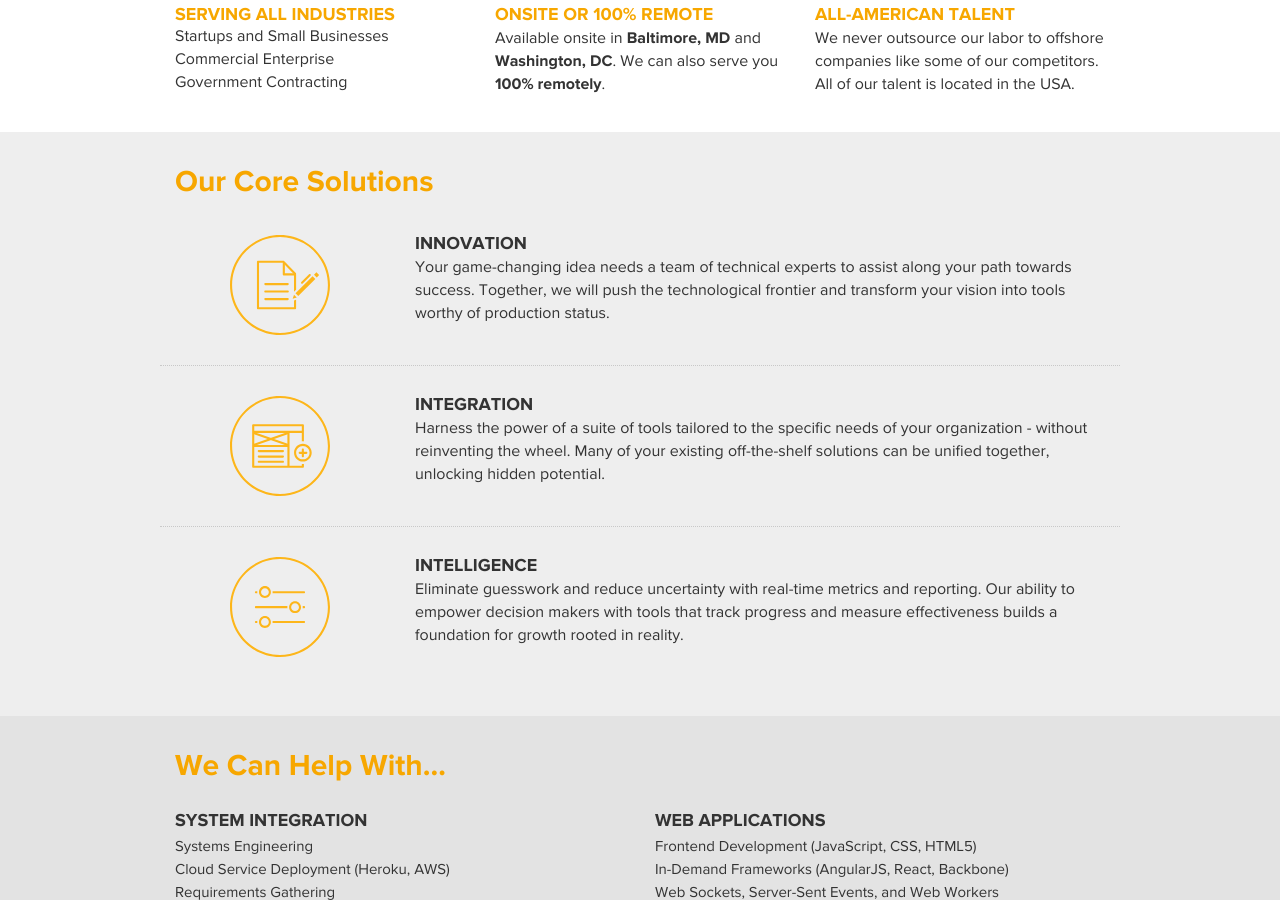
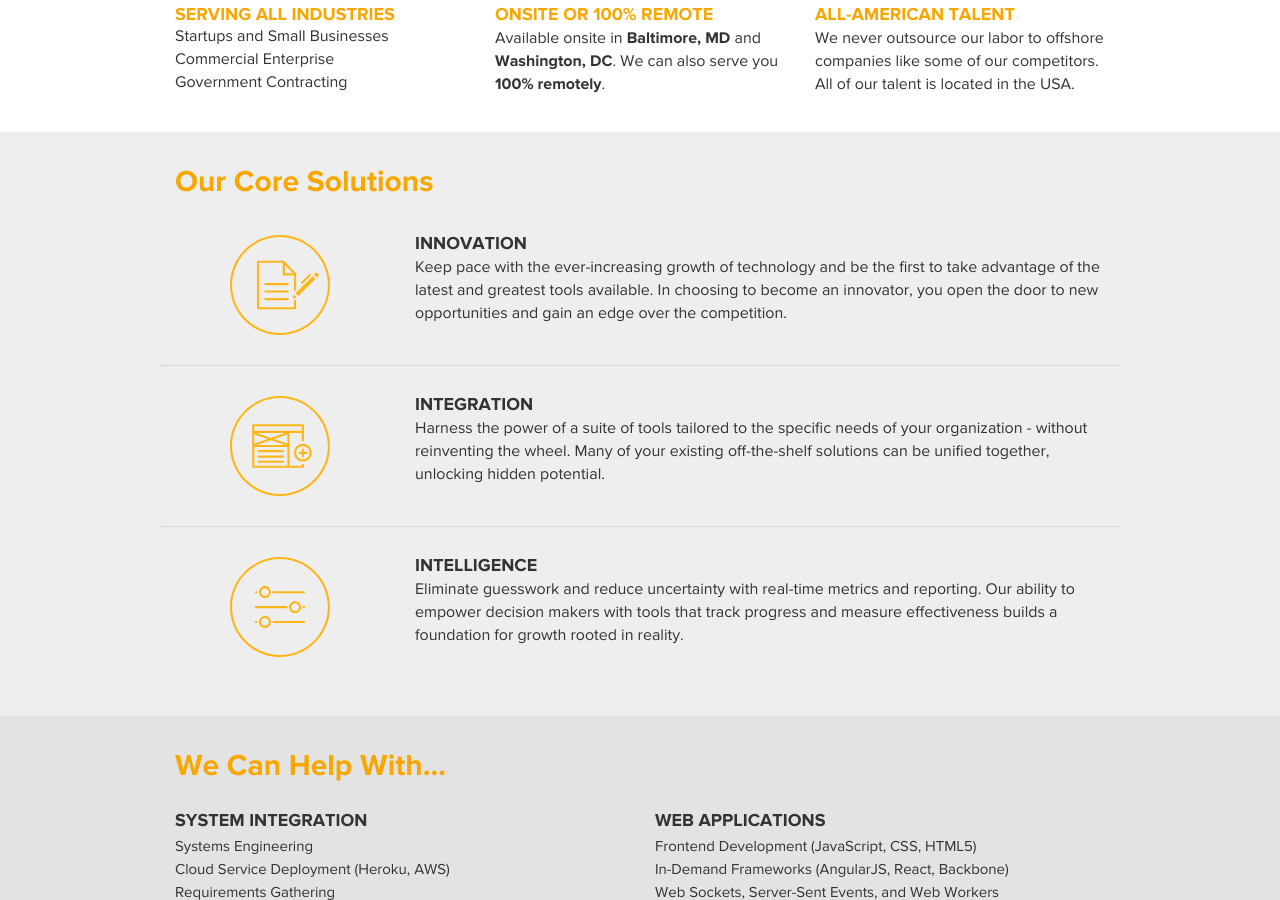
Before and after one commit to isabella232/captivationsoftware.github.io-archive, a Jekyll site: the page built from index.html, in a window 1280 px wide and 900 px high, scrolled down 758 px. Built offline with Jekyll 4.4.1, drawn with Linux system fonts in a browser that asks for light colours; nearby versions of some CDN libraries; some web fonts are replaced.

Commit message:
better innovation statement

```diff
--- a/_includes/solutions.html
+++ b/_includes/solutions.html
@@ -11,7 +11,7 @@
         </div>
         <div class="col-xs-12 col-sm-9 vertically-centered">
           <h2>Innovation</h2>
-          <p>Your game-changing idea needs a team of technical experts to assist along your path towards success. Together, we will push the technological frontier and transform your vision into tools worthy of production status.</p>
+          <p>Keep pace with the ever-increasing growth of technology and be the first to take advantage of the latest and greatest tools available. In choosing to become an innovator, you open the door to new opportunities and gain an edge over the competition.</p>
         </div>
       </div>
 
```
